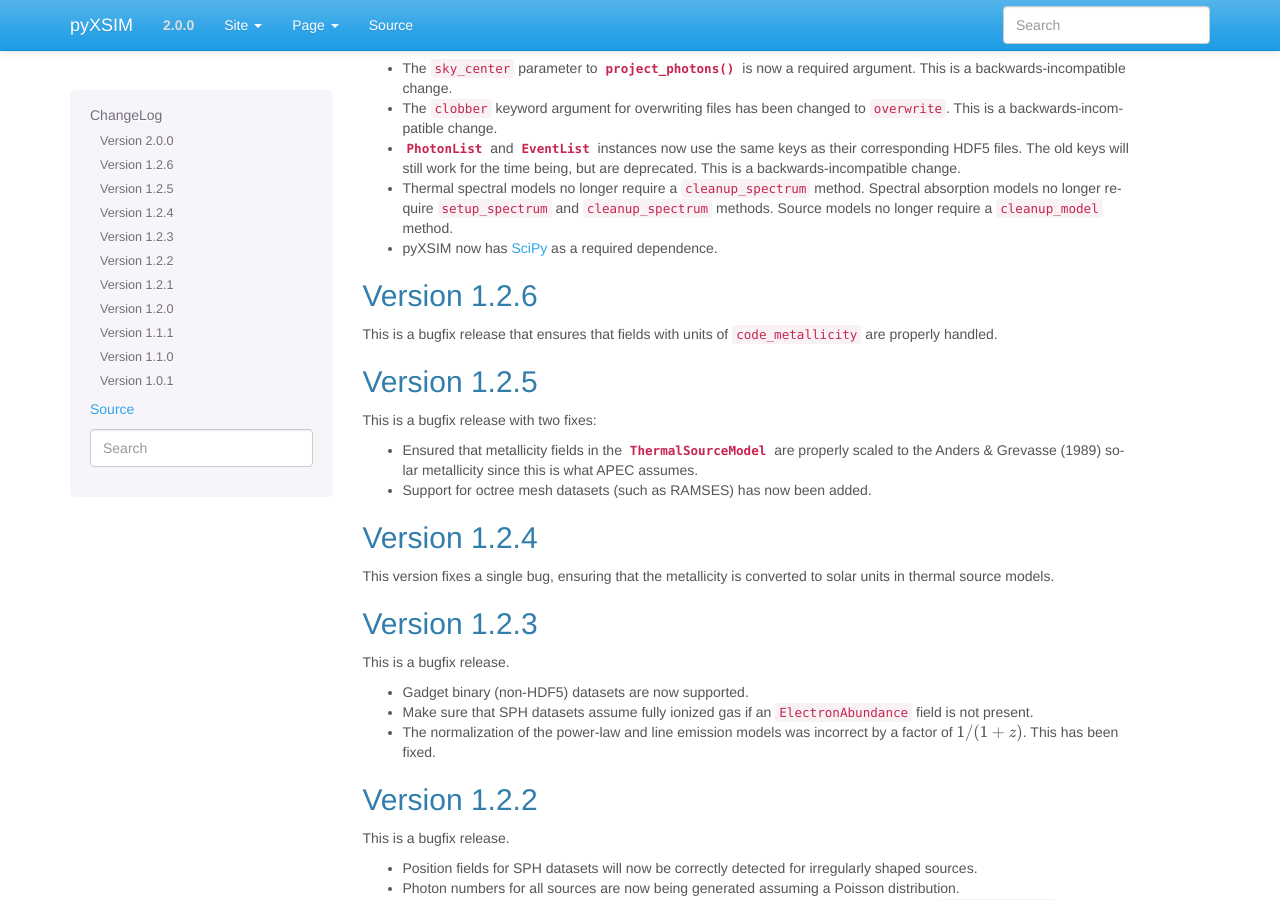
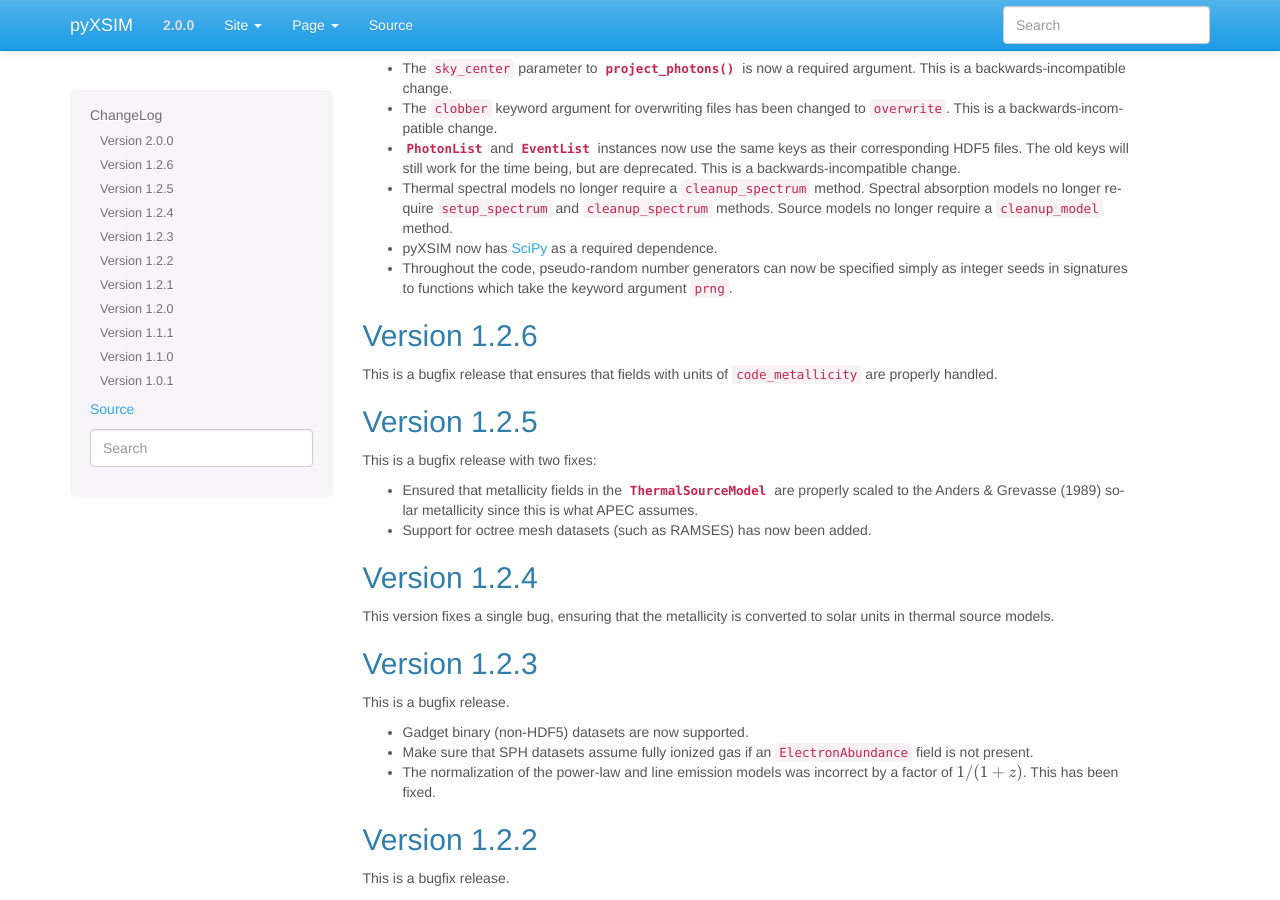
Before and after one commit to jzuhone/pyxsim, a Sphinx documentation site: the page built from doc/source/changelog.rst, in a window 1280 px wide and 900 px high, scrolled down 981 px. Built offline with Sphinx 7.4.7, drawn with Linux system fonts in a browser that asks for light colours.

Commit message:
Updating changelog for prng

```diff
--- a/doc/source/changelog.rst
+++ b/doc/source/changelog.rst
@@ -76,6 +76,8 @@ Other changes:
   absorption models no longer require ``setup_spectrum`` and ``cleanup_spectrum``
   methods. Source models no longer require a ``cleanup_model`` method.
 * pyXSIM now has `SciPy <http://www.scipy.org>`_ as a required dependence.
+* Throughout the code, pseudo-random number generators can now be specified simply
+  as integer seeds in signatures to functions which take the keyword argument ``prng``.
 
 Version 1.2.6
 -------------
```
